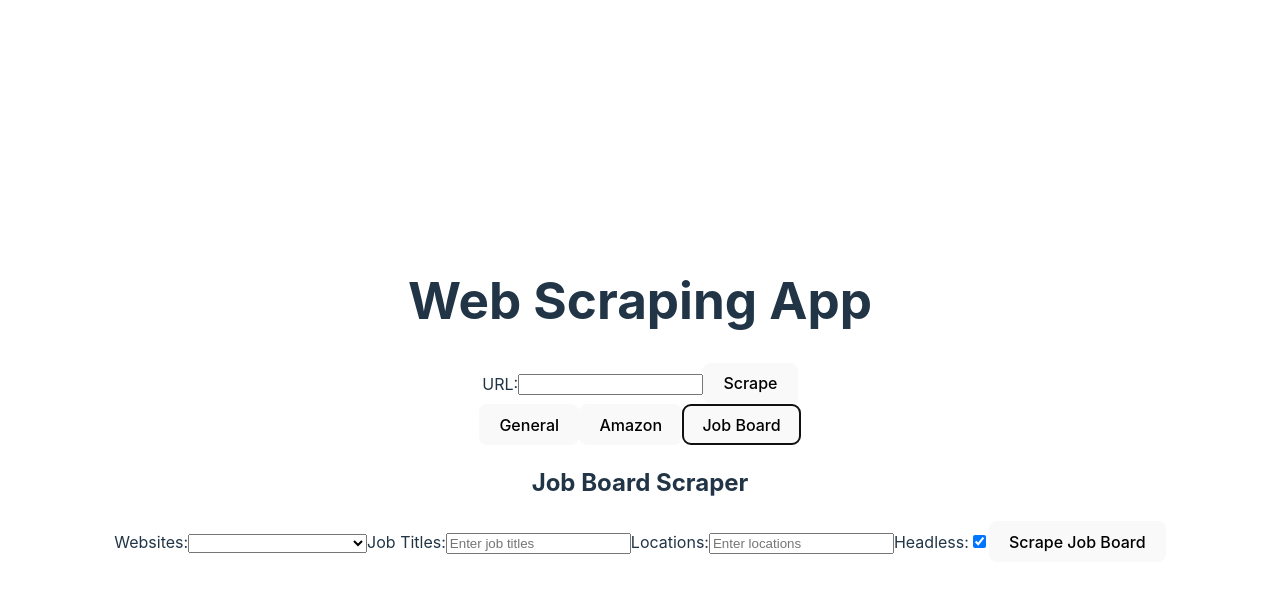
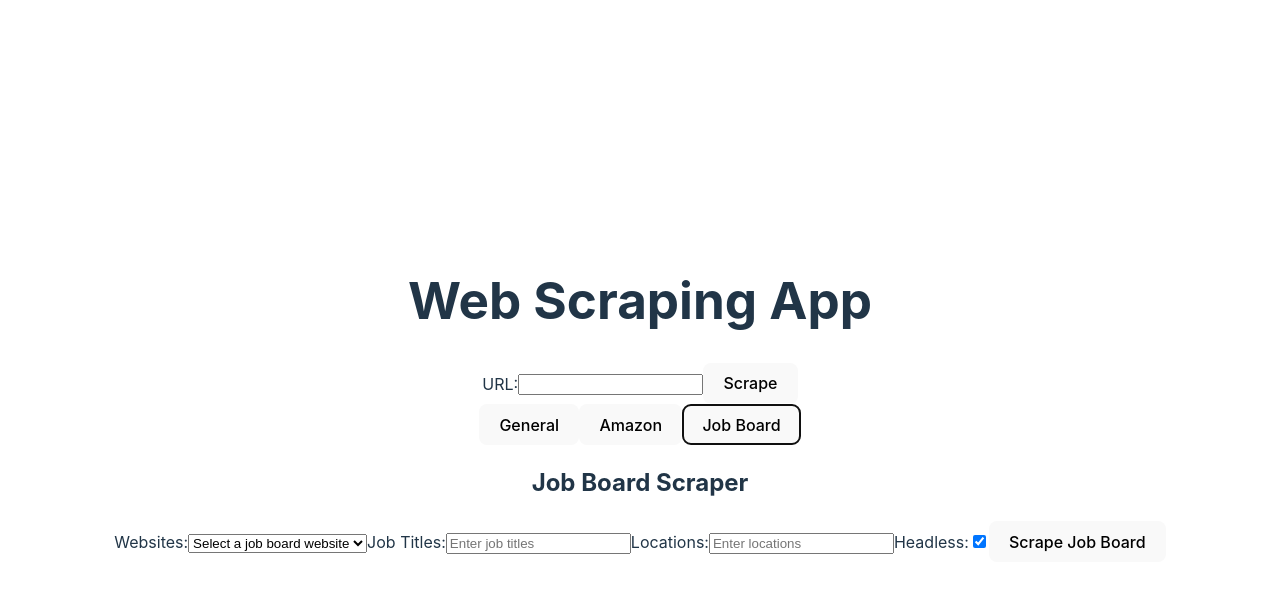
Before and after one commit to termainejenkins/General-Web-Scraper_vue, a Vue app: page / in a window 1280 px wide. Both pictures are taken after a click on the button "Job Board". Shown: the top 592 px of the page. Built offline with nearby package versions, Linux system fonts and the light colour scheme.

Commit message:
Improved communication between frontend and server

```diff
--- a/src/backend/Server.js
+++ b/src/backend/Server.js
@@ -12,13 +12,13 @@ app.use(express.json());
 app.use(cors());
 
 app.post('/scrape/jobBoard', async (req, res) => {
+  console.log('Received Job Board scraping request');
   const { websites, jobTitles, locations, headless } = req.body;
+  console.log('Received Job Board scraping request');
 
   if (!websites || !jobTitles || !locations) {
     return res.status(400).json({ error: 'Websites, job titles, and locations are required' });
   }
-
-
 
   try {
     // Call the monsterWorker logic
--- a/src/frontend/JobBoardScraper.vue
+++ b/src/frontend/JobBoardScraper.vue
@@ -28,8 +28,10 @@
 
   <script setup>
   import { ref } from 'vue';
-  import { websiteOptions } from '../backend/JobBoardOptions';
+  import { websiteOptions } from '../backend/jobBoardOptions';
 
+  // Define selectedWebsite
+  const selectedWebsite = ref('');
   const websites = ref('');
   const jobTitles = ref('');
   const locations = ref('');
```
